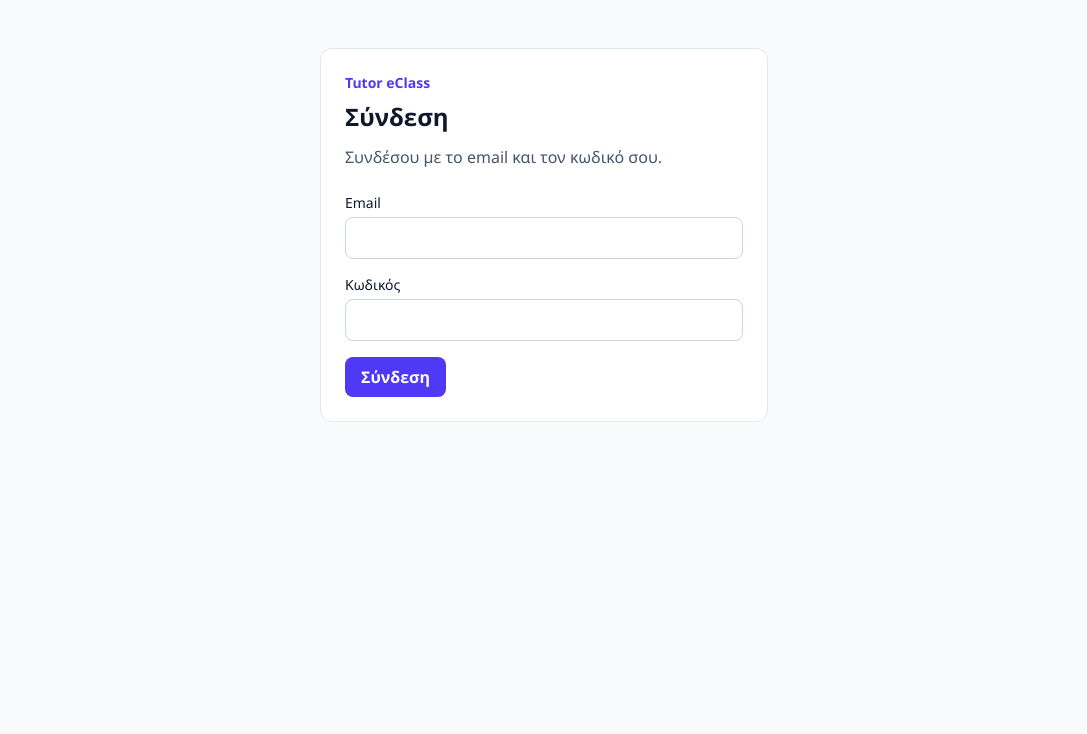
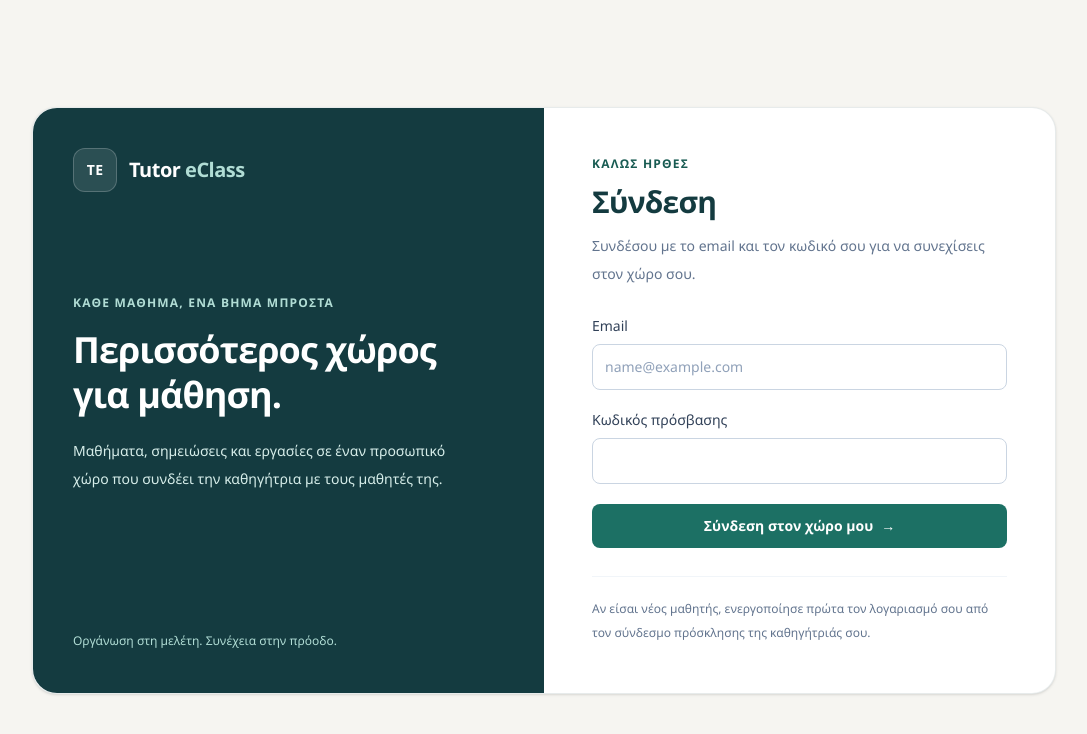
Before and after one commit to Ntgks/tutor-eclass, a Next.js app in the folder frontend/: page /login in a window 1280 px wide. Shown: the top 734 px of the page, without its empty margins (96-1183 px from the left). Built offline with nearby package versions, Linux system fonts and the light colour scheme.

Commit message:
Refresh login page with teal branding and styled form

```diff
--- a/frontend/src/app/login/page.tsx
+++ b/frontend/src/app/login/page.tsx
@@ -2,22 +2,66 @@ import LoginForm from "@/components/login-form";
 
 export default function LoginPage() {
   return (
-    <main className="min-h-screen bg-slate-50 px-6 py-12 text-slate-900">
-      <div className="mx-auto max-w-md rounded-xl border border-slate-200 bg-white p-6">
-        <p className="text-sm font-semibold text-indigo-600">
-          Tutor eClass
-        </p>
+    <main className="flex min-h-screen items-center justify-center bg-background px-4 py-8 text-foreground sm:px-6 sm:py-12">
+      <div className="grid w-full max-w-5xl rounded-3xl border border-brand-900/10 bg-white shadow-sm md:grid-cols-2">
+        <div className="flex flex-col justify-between rounded-t-3xl bg-brand-900 p-7 text-white sm:p-10 md:rounded-l-3xl md:rounded-tr-none">
+          <div className="flex items-center gap-3">
+            <div
+              aria-hidden="true"
+              className="flex h-11 w-11 shrink-0 items-center justify-center rounded-xl border border-white/20 bg-white/10 text-sm font-bold tracking-wide"
+            >
+              TE
+            </div>
 
-        <h1 className="mt-2 text-2xl font-bold">
-          Σύνδεση
-        </h1>
+            <p className="text-xl font-semibold tracking-tight">
+              Tutor <span className="text-brand-200">eClass</span>
+            </p>
+          </div>
 
-        <p className="mt-3 text-slate-600">
-          Συνδέσου με το email και τον κωδικό σου.
-        </p>
+          <div className="mt-10 md:my-16">
+            <p className="text-xs font-semibold tracking-widest text-brand-200">
+              ΚΑΘΕ ΜΑΘΗΜΑ, ΕΝΑ ΒΗΜΑ ΜΠΡΟΣΤΑ
+            </p>
 
-        <LoginForm />
+            <h2 className="mt-4 max-w-sm text-3xl font-semibold leading-tight tracking-tight sm:text-4xl">
+              Περισσότερος χώρος για μάθηση.
+            </h2>
 
+            <p className="mt-5 max-w-sm text-sm leading-7 text-brand-100">
+              Μαθήματα, σημειώσεις και εργασίες σε έναν προσωπικό
+              χώρο που συνδέει την καθηγήτρια με τους μαθητές της.
+            </p>
+          </div>
+
+          <p className="mt-8 hidden text-xs leading-6 text-brand-200 md:block">
+            Οργάνωση στη μελέτη. Συνέχεια στην πρόοδο.
+          </p>
+        </div>
+
+        <div className="flex items-center p-7 sm:p-10 lg:p-12">
+          <div className="w-full">
+            <p className="text-xs font-semibold tracking-widest text-brand-700">
+              ΚΑΛΩΣ ΗΡΘΕΣ
+            </p>
+
+            <h1 className="mt-3 text-3xl font-semibold tracking-tight text-brand-900">
+              Σύνδεση
+            </h1>
+
+            <p className="mt-3 text-sm leading-7 text-slate-500">
+              Συνδέσου με το email και τον κωδικό σου για να
+              συνεχίσεις στον χώρο σου.
+            </p>
+
+            <LoginForm />
+
+            <p className="mt-7 border-t border-slate-100 pt-5 text-xs leading-6 text-slate-500">
+              Αν είσαι νέος μαθητής, ενεργοποίησε πρώτα τον
+              λογαριασμό σου από τον σύνδεσμο πρόσκλησης της
+              καθηγήτριάς σου.
+            </p>
+          </div>
+        </div>
       </div>
     </main>
   );
--- a/frontend/src/components/login-form.tsx
+++ b/frontend/src/components/login-form.tsx
@@ -1,29 +1,29 @@
 "use client";
 
-import { useState } from "react";
+import { useId, useState } from "react";
+import type { FormEvent } from "react";
+import { useRouter } from "next/navigation";
 
-import type { FormEvent } from "react";
 import { login, getCurrentUser } from "@/lib/auth";
-
-import { useRouter } from "next/navigation";
 
 export default function LoginForm() {
   const router = useRouter();
+  const formId = useId();
+
   const [email, setEmail] = useState("");
   const [password, setPassword] = useState("");
   const [submitting, setSubmitting] = useState(false);
   const [error, setError] = useState<string | null>(null);
 
-
-  async function handleSubmit(event: FormEvent<HTMLFormElement>){
+  async function handleSubmit(event: FormEvent<HTMLFormElement>) {
     event.preventDefault();
 
-    if(submitting) return;
+    if (submitting) return;
 
     setError(null);
     setSubmitting(true);
 
-    try{
+    try {
       await login(email, password);
       setPassword("");
 
@@ -35,14 +35,14 @@ export default function LoginForm() {
         );
       }
 
-        if(user.authorities.includes("ROLE_TEACHER")){
+      if (user.authorities.includes("ROLE_TEACHER")) {
         router.replace("/");
-        }else if(user.authorities.includes("ROLE_STUDENT")){
+      } else if (user.authorities.includes("ROLE_STUDENT")) {
         router.replace("/student");
-        }else{
+      } else {
         throw new Error("Ο λογαριασμός δεν έχει αναγνωρισμένο ρόλο.");
       }
-    }catch (error){
+    } catch (error) {
       setError(
         error instanceof Error
           ? error.message
@@ -53,46 +53,62 @@ export default function LoginForm() {
     }
   }
 
+  const inputClassName =
+    "mt-2 w-full rounded-lg border border-slate-300 bg-white px-3 py-3 text-sm text-slate-900 placeholder:text-slate-400 transition-colors focus:border-brand-500 focus:outline-none focus:ring-2 focus:ring-brand-500/20 disabled:opacity-60";
+
   return (
-    <form className="mt-6 space-y-4" onSubmit={handleSubmit}>
+    <form className="mt-7 space-y-5" onSubmit={handleSubmit}>
       <div>
-        <label htmlFor="login-email" className="block text-sm font-medium">
+        <label
+          htmlFor={`${formId}-email`}
+          className="block text-sm font-medium text-slate-700"
+        >
           Email
         </label>
 
         <input
-          id="login-email"
+          id={`${formId}-email`}
+          name="username"
           type="email"
           autoComplete="username"
+          autoCapitalize="none"
+          spellCheck={false}
           required
+          disabled={submitting}
           maxLength={320}
+          placeholder="name@example.com"
           value={email}
           onChange={(event) => setEmail(event.target.value)}
-          className="mt-1 w-full rounded-lg border border-slate-300 bg-white p-2"
+          className={inputClassName}
         />
       </div>
 
       <div>
         <label
-          htmlFor="login-password"
-          className="block text-sm font-medium"
+          htmlFor={`${formId}-password`}
+          className="block text-sm font-medium text-slate-700"
         >
-          Κωδικός
+          Κωδικός πρόσβασης
         </label>
 
         <input
-          id="login-password"
+          id={`${formId}-password`}
+          name="password"
           type="password"
           autoComplete="current-password"
           required
+          disabled={submitting}
           value={password}
           onChange={(event) => setPassword(event.target.value)}
-          className="mt-1 w-full rounded-lg border border-slate-300 bg-white p-2"
+          className={inputClassName}
         />
       </div>
 
       {error && (
-        <p role="alert" className="text-sm text-red-700">
+        <p
+          role="alert"
+          className="rounded-lg border border-red-200 bg-red-50 p-3 text-sm leading-6 text-red-700"
+        >
           {error}
         </p>
       )}
@@ -100,9 +116,11 @@ export default function LoginForm() {
       <button
         type="submit"
         disabled={submitting}
-        className="rounded-lg bg-indigo-600 px-4 py-2 font-semibold text-white hover:bg-indigo-700 disabled:cursor-wait disabled:opacity-60"
+        className="flex w-full items-center justify-center gap-2 rounded-lg bg-brand-600 px-4 py-3 text-sm font-semibold text-white transition-colors hover:bg-brand-700 focus-visible:outline-2 focus-visible:outline-offset-2 focus-visible:outline-brand-600 disabled:cursor-wait disabled:opacity-60"
       >
-            {submitting ? "Σύνδεση…" : "Σύνδεση"}
+        {submitting ? "Σύνδεση…" : "Σύνδεση στον χώρο μου"}
+
+        {!submitting && <span aria-hidden="true">→</span>}
       </button>
     </form>
   );
```
Lines whose indentation alone changed are shown as unchanged.
